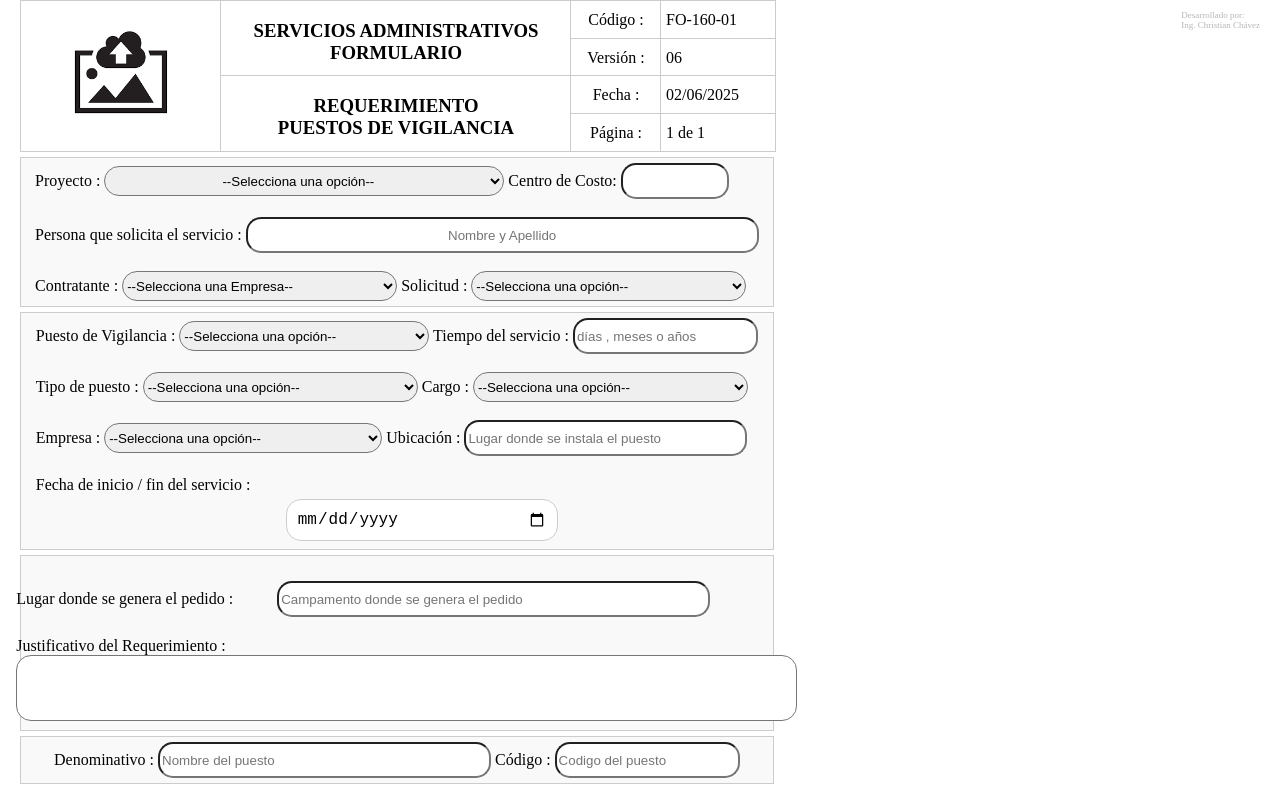
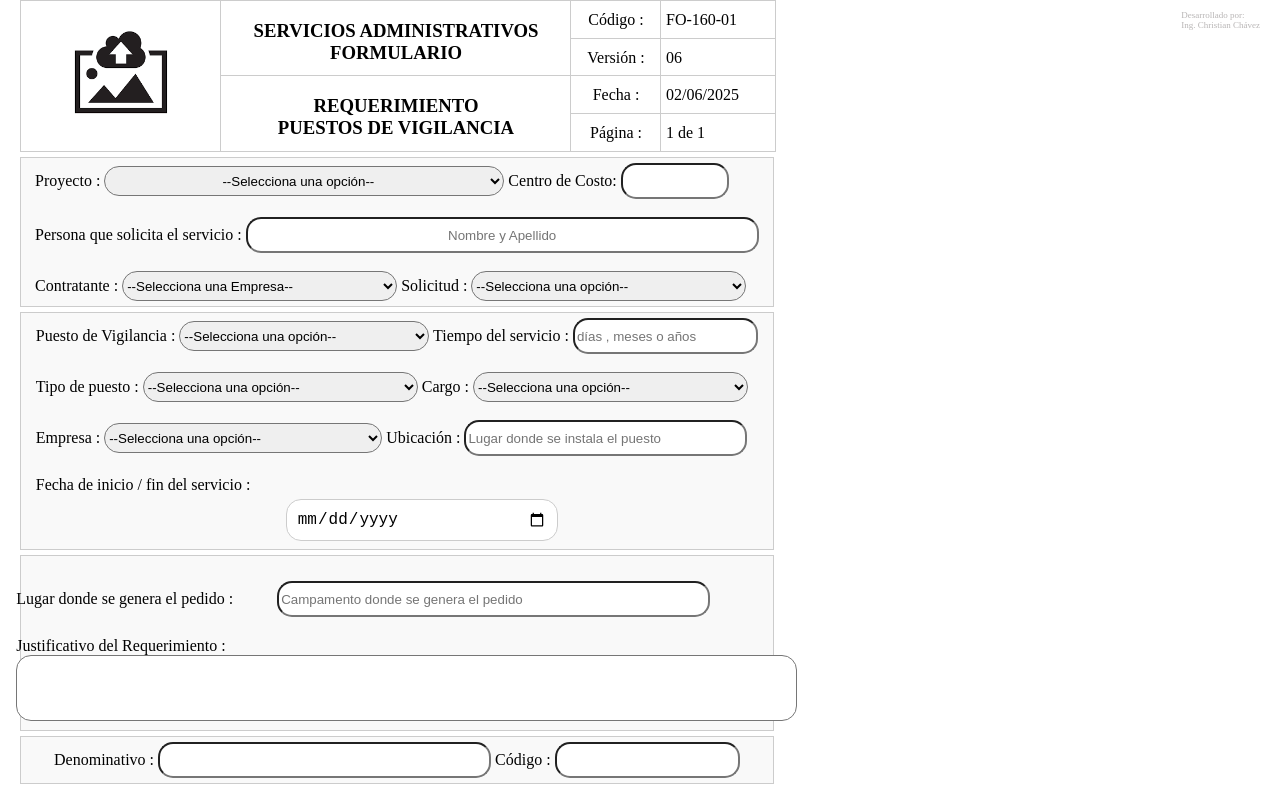
Before and after one commit to AdminCoporativo/admincoporativo.github.io, a plain HTML site: page solicitudguardia.html in a window 1280 px wide. Shown: the top 795 px of the page. Drawn offline with Linux system fonts and the light colour scheme.

Commit message:
Initial commit

```diff
--- a/solicitudguardia.html
+++ b/solicitudguardia.html
@@ -191,9 +191,9 @@
 		<section class="infopuesto">
 			<div>
 				<label class="cod1" for="denominativo">Denominativo :</label>
-				<input class="cod2" placeholder="Nombre del puesto"></input>
+				<input class="cod2"></input>
 				<label class="cod1" for="codificacion">Código :</label>
-				<input class="cod" placeholder="Codigo del puesto"></input>
+				<input class="cod"></input>
 			</div>
 		</section>
 
```
